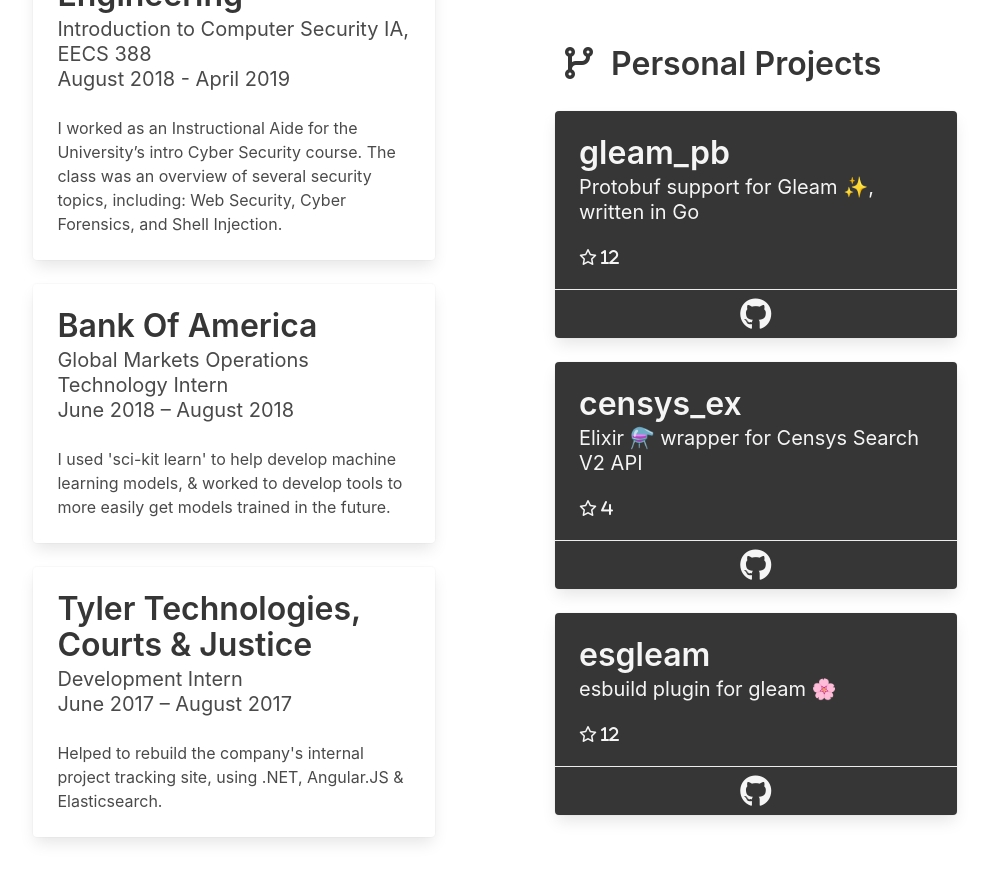
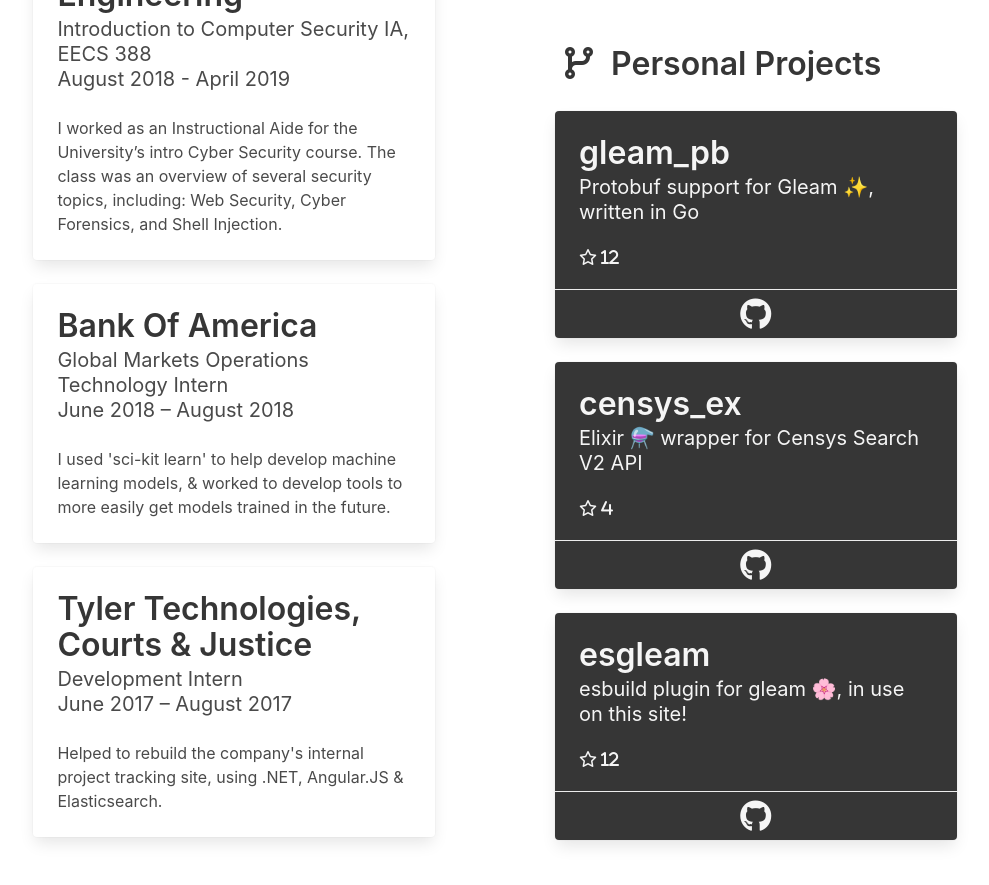
Before and after one commit to bwireman/bwireman.github.io, a Jekyll site: the page built from index.md, in a window 1280 px wide and 900 px high, scrolled down 1439 px. Shown: the top 885 px of the window, without its empty margins (145-1134 px from the left). Built offline with Jekyll 4.4.1, drawn with Linux system fonts in a browser that asks for light colours; our own code applies the rules of GitHub Pages for plain Markdown files.

Commit message:
mention esgleam being used

```diff
--- a/_layouts/default.html
+++ b/_layouts/default.html
@@ -273,7 +273,7 @@
               esgleam
             </p>
             <p class="subtitle">
-              esbuild plugin for gleam 🌸
+              esbuild plugin for gleam 🌸, in use on this site!
             </p>
             <span id="esgleam-stars" class="loader"></span>
           </div>
```
Also changed, not shown: 1 other file.
